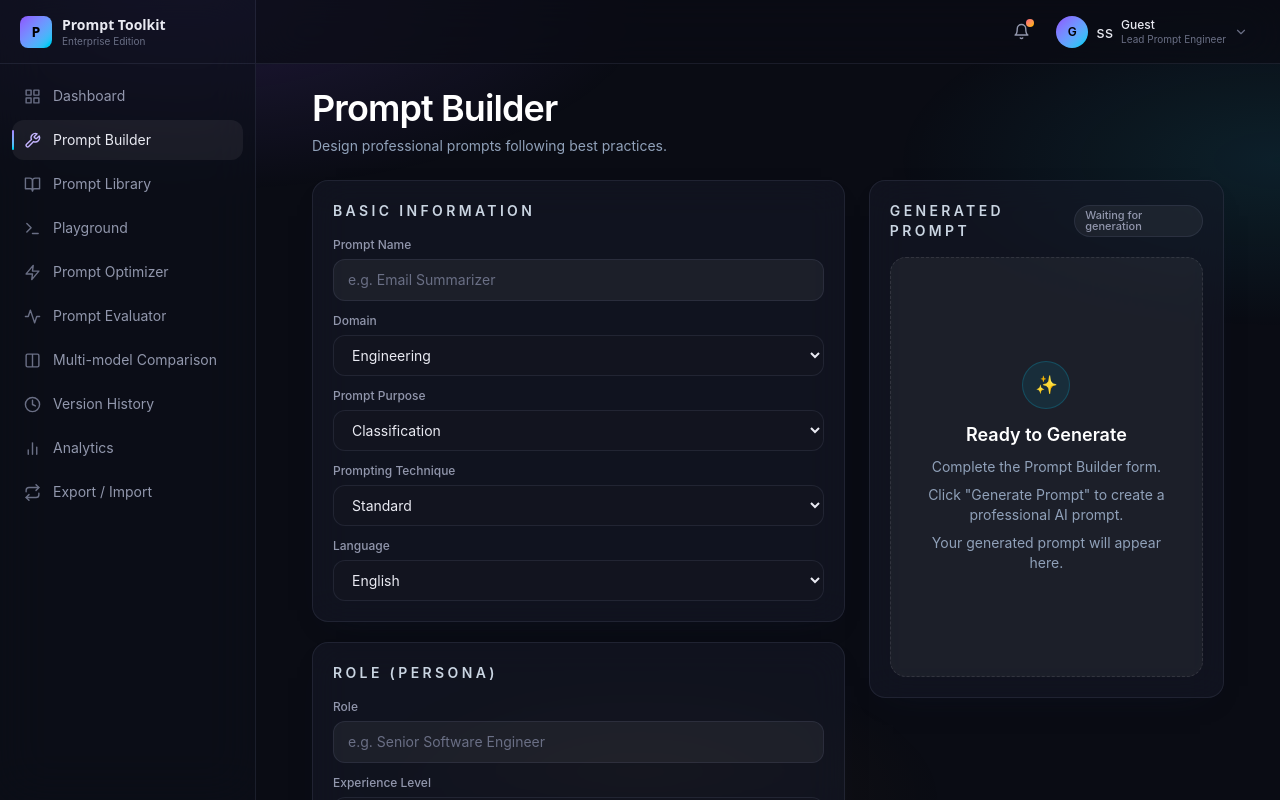
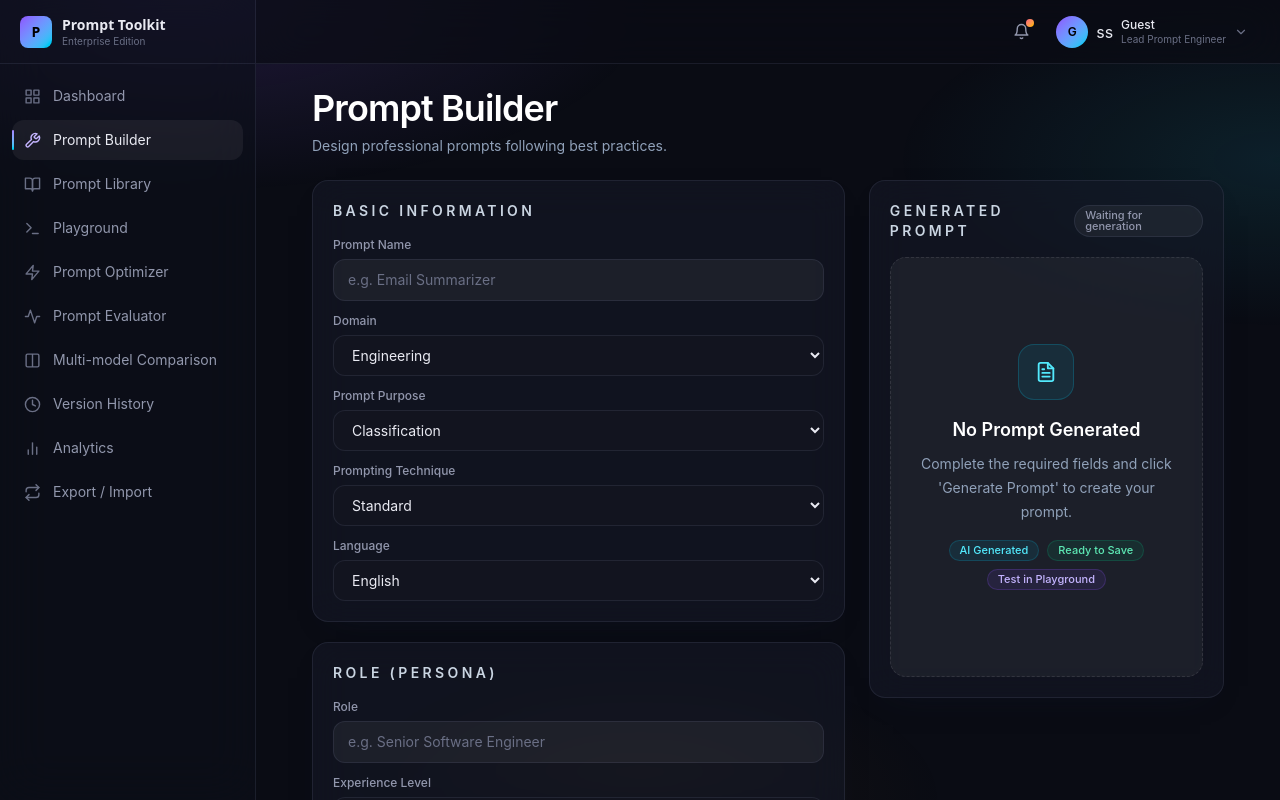
Before and after one commit to GunaSravaniKavuru/enterprise-prompt-engineering-toolkit, a React (Vite) app in the folder frontend/: page /builder in a window 1280 px wide. Shown: the top 800 px of the page. Built offline with nearby package versions, Linux system fonts and the light colour scheme.

Commit message:
feat: update Dashboard and PromptBuilder components with new metrics and evaluation functionality

```diff
--- a/frontend/src/pages/Dashboard.jsx
+++ b/frontend/src/pages/Dashboard.jsx
@@ -16,8 +16,8 @@ const quickActions = [
 const overviewCards = [
   { label: "Total Prompts", value: "1,284", description: "All prompts in your workspace", icon: "plus" },
   { label: "Average Prompt Quality", value: "87.3", description: "Across all prompts", icon: "sparkle" },
-  { label: "Pending Evaluations", value: "2", description: "Ready for review and scoring", icon: "gauge" },
-  { label: "Recent Updates", value: "6", description: "Edited or refined this week", icon: "clock" },
+  { label: "Prompts Evaluated", value: "2", description: "Total prompts successfully evaluated.", icon: "check" },
+  { label: "Prompt Optimizations", value: "6", description: "Prompts improved using the Prompt Optimizer.", icon: "sparkle" },
 ];
 
 const activityMeta = {
--- a/frontend/src/pages/PromptBuilder.jsx
+++ b/frontend/src/pages/PromptBuilder.jsx
@@ -2,6 +2,7 @@ import { useState } from "react";
 import Card from "../components/common/Card";
 import Button from "../components/common/Button";
 import Badge from "../components/common/Badge";
+import Icon from "../components/common/Icon";
 import { Input, Select, Textarea } from "../components/common/Input";
 import { useToast } from "../components/common/Toast";
 import { useNavigate } from "react-router-dom";
@@ -226,6 +227,24 @@ export default function PromptBuilder() {
 
     showToast("Opening in Playground");
     navigate("/playground");
+  };
+
+  const evaluatePrompt = () => {
+    if (!generatedPrompt) return;
+
+    navigate("/evaluator", {
+      state: {
+        prompt: {
+          title: form.promptName?.trim() || "Generated Prompt",
+          category: form.category,
+          content: generatedPrompt,
+          score: null,
+          updated: "just now",
+          author: "You",
+          favorite: false,
+        },
+      },
+    });
   };
 
   const hasGeneratedPrompt = !!generatedPrompt;
@@ -496,15 +515,20 @@ export default function PromptBuilder() {
 
             {!isGenerating && !generatedPrompt && (
               <div className="flex min-h-[420px] items-center justify-center rounded-2xl border border-dashed border-white/10 bg-white/5 px-6 py-10 text-center">
-                <div className="max-w-sm space-y-3">
-                  <div className="mx-auto flex h-12 w-12 items-center justify-center rounded-full border border-cyan-400/20 bg-cyan-500/10 text-lg">
-                    ✨
+                <div className="max-w-sm space-y-4">
+                  <div className="mx-auto flex h-14 w-14 items-center justify-center rounded-2xl border border-cyan-400/20 bg-cyan-500/10 text-cyan-300">
+                    <Icon name="file" size={22} />
                   </div>
                   <div className="space-y-2">
-                    <h3 className="text-lg font-semibold text-white">Ready to Generate</h3>
-                    <p className="text-sm text-slate-400">Complete the Prompt Builder form.</p>
-                    <p className="text-sm text-slate-400">Click "Generate Prompt" to create a professional AI prompt.</p>
-                    <p className="text-sm text-slate-400">Your generated prompt will appear here.</p>
+                    <h3 className="text-lg font-semibold text-white">No Prompt Generated</h3>
+                    <p className="text-sm leading-6 text-slate-400">
+                      Complete the required fields and click 'Generate Prompt' to create your prompt.
+                    </p>
+                  </div>
+                  <div className="flex flex-wrap justify-center gap-2">
+                    <Badge tone="cyan">AI Generated</Badge>
+                    <Badge tone="emerald">Ready to Save</Badge>
+                    <Badge tone="violet">Test in Playground</Badge>
                   </div>
                 </div>
               </div>
@@ -536,19 +560,35 @@ export default function PromptBuilder() {
                   <pre className="whitespace-pre-wrap font-mono text-xs leading-relaxed text-slate-200">{generatedPrompt}</pre>
                 </div>
 
-                <div className="grid grid-cols-2 gap-2 sm:grid-cols-4">
-                  <Button variant="secondary" size="sm" icon="copy" onClick={copyPrompt} disabled={!hasGeneratedPrompt}>
-                    Copy
-                  </Button>
-                  <Button variant="secondary" size="sm" icon="check" onClick={savePrompt} disabled={!hasGeneratedPrompt}>
+                <div className="mt-4 flex w-full flex-wrap items-center gap-2 lg:flex-nowrap lg:gap-2.5">
+                  <Button
+                    variant="secondary"
+                    size="sm"
+                    icon="copy"
+                    onClick={copyPrompt}
+                    disabled={!hasGeneratedPrompt}
+                    className="h-9 w-9 shrink-0 px-0"
+                    title="Copy prompt"
+                    aria-label="Copy prompt"
+                  />
+                  <Button size="sm" icon="check" onClick={savePrompt} disabled={!hasGeneratedPrompt} className="h-9 min-w-0 flex-1 basis-0 whitespace-nowrap px-3 text-[11px] sm:text-xs">
                     Save Prompt
                   </Button>
-                  <Button size="sm" icon="play" onClick={testInPlayground} disabled={!hasGeneratedPrompt}>
+                  <Button size="sm" icon="gauge" onClick={evaluatePrompt} disabled={!hasGeneratedPrompt} className="h-9 min-w-0 flex-1 basis-0 whitespace-nowrap px-3 text-[11px] sm:text-xs">
+                    Evaluate
+                  </Button>
+                  <Button size="sm" icon="play" onClick={testInPlayground} disabled={!hasGeneratedPrompt} className="h-9 min-w-0 flex-1 basis-0 whitespace-nowrap px-2.5 text-[11px] sm:px-3 sm:text-xs">
                     Test in Playground
                   </Button>
-                  <Button variant="secondary" size="sm" icon="x" onClick={resetPrompt}>
-                    Clear
-                  </Button>
+                  <Button
+                    variant="secondary"
+                    size="sm"
+                    icon="x"
+                    onClick={resetPrompt}
+                    className="h-9 w-9 shrink-0 px-0"
+                    title="Clear prompt"
+                    aria-label="Clear prompt"
+                  />
                 </div>
               </div>
             )}
```
